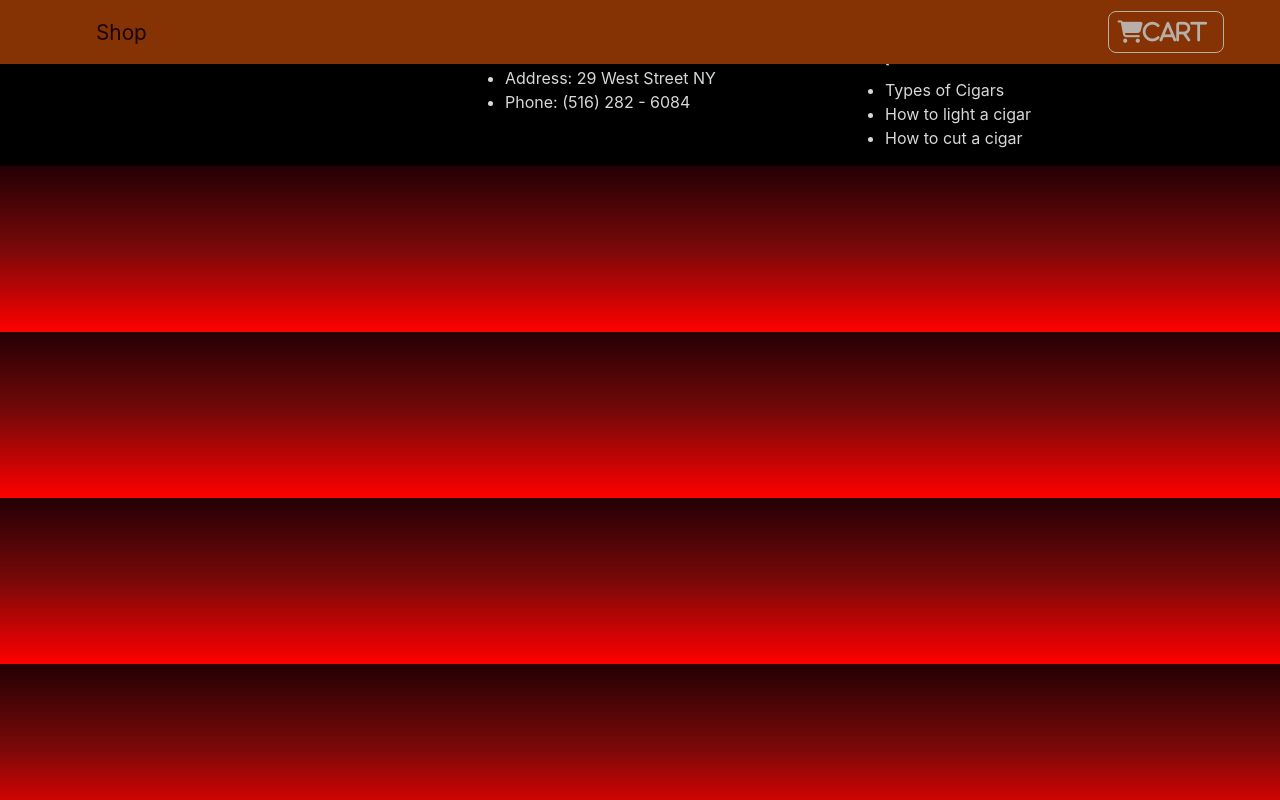
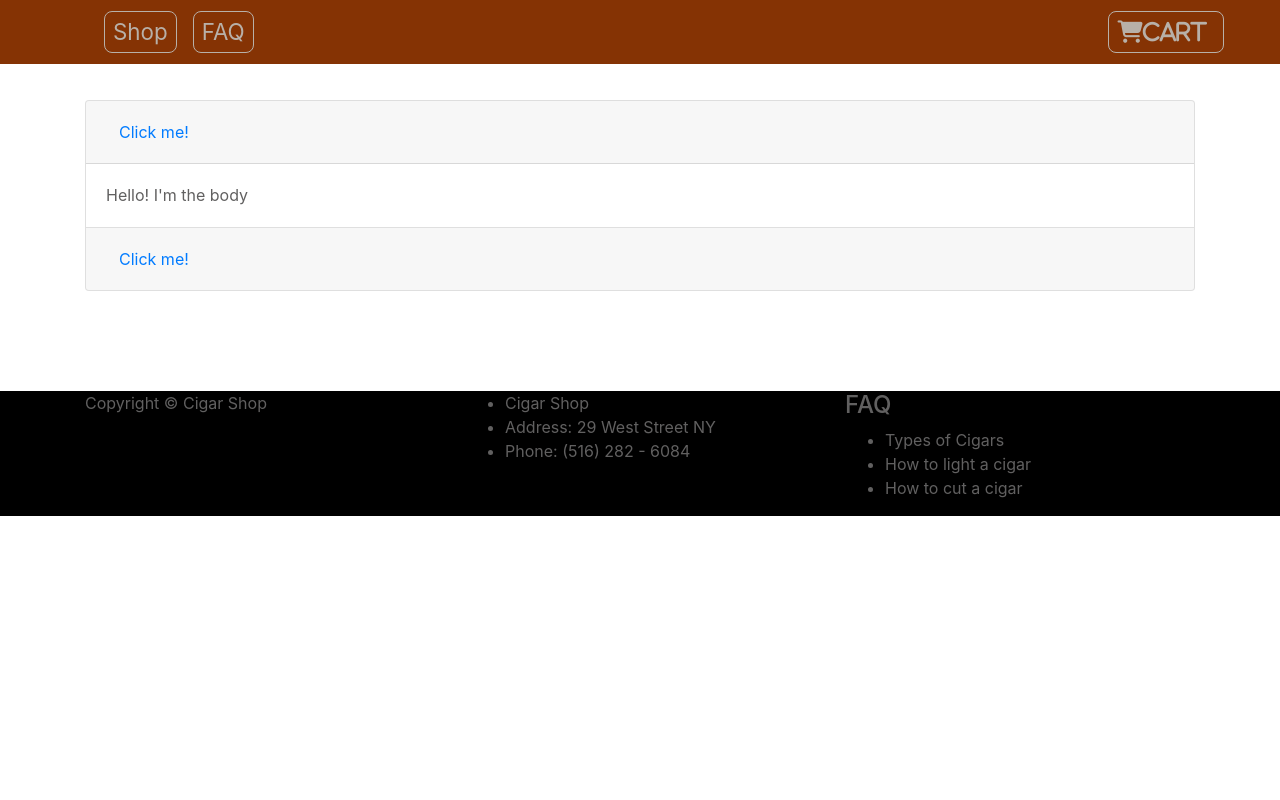
Before and after one commit to Sucharski90/cigar-shop, a React (Create React App) app: page /faq in a window 1280 px wide. Before the commit this address had no page. Built offline with nearby package versions, Linux system fonts and the light colour scheme.

Commit message:
adding styles

```diff
--- a/package.json
+++ b/package.json
@@ -10,6 +10,7 @@
     "bootstrap": "^4.4.1",
     "gh-pages": "^2.1.1",
     "react": "^16.12.0",
+    "react-bootstrap": "1.0.0-beta.8",
     "react-dom": "^16.12.0",
     "react-router-dom": "^5.1.2",
     "react-scripts": "3.3.0",
--- a/src/App.css
+++ b/src/App.css
@@ -2,13 +2,12 @@
   --mainBlue: rgb(133, 51, 4);
   --lightBlue: rgb(184, 176, 168);
   --mainWhite: rgb(26, 5, 5);
-  --mainDark: rgb(216, 216, 216);
+  --mainDark: rgb(97, 96, 96);
   --mainBrown: rgb(114, 52, 27);
   --transition: all 1s linear;
 }
 body{
-  background: rgb(36,0,5);
-background: linear-gradient(180deg, rgba(36,0,5,1) 0%, rgba(121,9,9,1) 50%, rgba(255,0,0,1) 100%);
+background: rgb(190, 190, 190);
   color: var(--mainDark) !important;
 }
 .text-title{
@@ -21,9 +20,7 @@ background: linear-gradient(180deg, rgba(36,0,5,1) 0%, rgba(121,9,9,1) 50%, rgba
 .text-bright{
   color: var(--lightBlue);
 }
-.btn{
-  color: white !important;
-}
+
 .btn-black{
   background: transparent;
   text-transform: capitalize;
@@ -65,7 +62,13 @@ background: linear-gradient(180deg, rgba(36,0,5,1) 0%, rgba(121,9,9,1) 50%, rgba
   font-size: 1.5rem;
   font-weight: 600 !important;
 }
-
+.navbar {
+  padding: 0 !important;
+}
+.accordion {
+  margin-top: 100px;
+  margin-bottom: 100px;
+}
 @media only screen and (max-width: 767px) {
   .col-9 {
     max-width: 100% !important;
--- a/src/App.js
+++ b/src/App.js
@@ -8,6 +8,7 @@ import Details from "./Components/Details";
 import Cart from "./Components/Cart";
 import Default from "./Components/Default";
 import Modal from "./Components/Modal";
+import Faq from "./Components/Faq"
 import Footer from "./Components/Footer"
 
 class App extends Component {
@@ -19,6 +20,7 @@ class App extends Component {
           <Route exact path={process.env.PUBLIC_URL + '/'} component={ProductList} />
           <Route path='/details' component={Details} />
           <Route path='/cart' component={Cart} />
+          <Route path='/faq' component={Faq} />
           <Route component={Default} />
         </Switch>
         <Modal />
--- /dev/null
+++ b/src/Components/Faq.js
@@ -0,0 +1,36 @@
+import React, { Component } from 'react';
+import Accordion from 'react-bootstrap/Accordion';
+import Card from 'react-bootstrap/Card';
+import Button from 'react-bootstrap/Button';
+import styled from 'styled-components';
+
+export default class Faq extends Component {
+    render() {
+        return (
+            <div className="container">
+            <Accordion defaultActiveKey="0">
+  <Card>
+    <Card.Header>
+      <Accordion.Toggle as={Button} variant="link" eventKey="0">
+        Click me!
+      </Accordion.Toggle>
+    </Card.Header>
+    <Accordion.Collapse eventKey="0">
+      <Card.Body>Hello! I'm the body</Card.Body>
+    </Accordion.Collapse>
+  </Card>
+  <Card>
+    <Card.Header>
+      <Accordion.Toggle as={Button} variant="link" eventKey="1">
+        Click me!
+      </Accordion.Toggle>
+    </Card.Header>
+    <Accordion.Collapse eventKey="1">
+      <Card.Body>Hello! I'm another body</Card.Body>
+    </Accordion.Collapse>
+  </Card>
+</Accordion>
+          </div>
+        )
+    }
+}
--- a/src/Components/Modal.js
+++ b/src/Components/Modal.js
@@ -58,6 +58,7 @@ background:rgba(0,0,0,0.3);
 display:flex;
 align-items:center;
 justify-content:center;
+z-index: 10;
 #modal{
     background:var(--mainWhite);
 }
--- a/src/Components/Navbar.js
+++ b/src/Components/Navbar.js
@@ -11,10 +11,19 @@ export default class Navbar extends Component {
         <ul className="navbar-nav align-items-center">
           <li className="nav-item ml-5">
             <Link exact to="/cigar-shop" className="nav-link">
+            <ButtonContainer>
               Shop
+              </ButtonContainer>
       </Link>
           </li>
         </ul>
+        <Link to="/faq" className="">
+          <ButtonContainer>
+            <span className="">
+              FAQ
+            </span>
+          </ButtonContainer>
+        </Link>
         <Link to="/cart" className="ml-auto">
           <ButtonContainer>
             <span className="mr-2">
--- a/src/Components/Product.js
+++ b/src/Components/Product.js
@@ -58,8 +58,8 @@ const ProductWrapper = styled.div`
     border-color:transparent;
     transition: all 0.5s linear;
     height: 295px;
-    -webkit-box-shadow: 5px 5px 16px 5px rgb(233, 63, 51);
-    box-shadow: 5px 5px 16px 5px rgb(233, 63, 51);
+    -webkit-box-shadow: 5px 5px 16px 5px rgb(117, 117, 117);
+    box-shadow: 5px 5px 16px 5px rgb(117, 117, 117);
 }
 }
 .card-footer{
```
Also changed, not shown: src/data.js, 1 other file (tests, documents, lock files or other folders).
